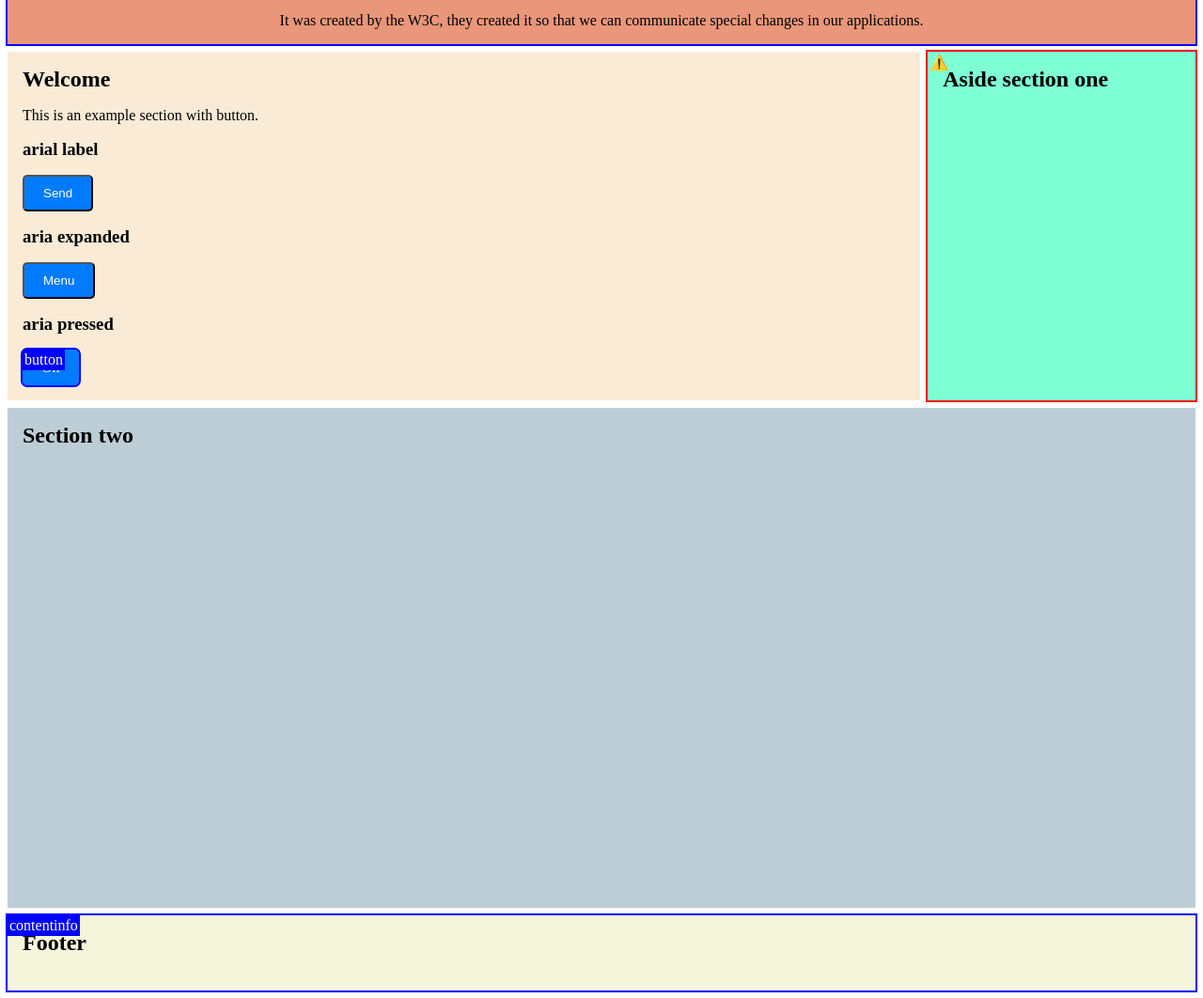
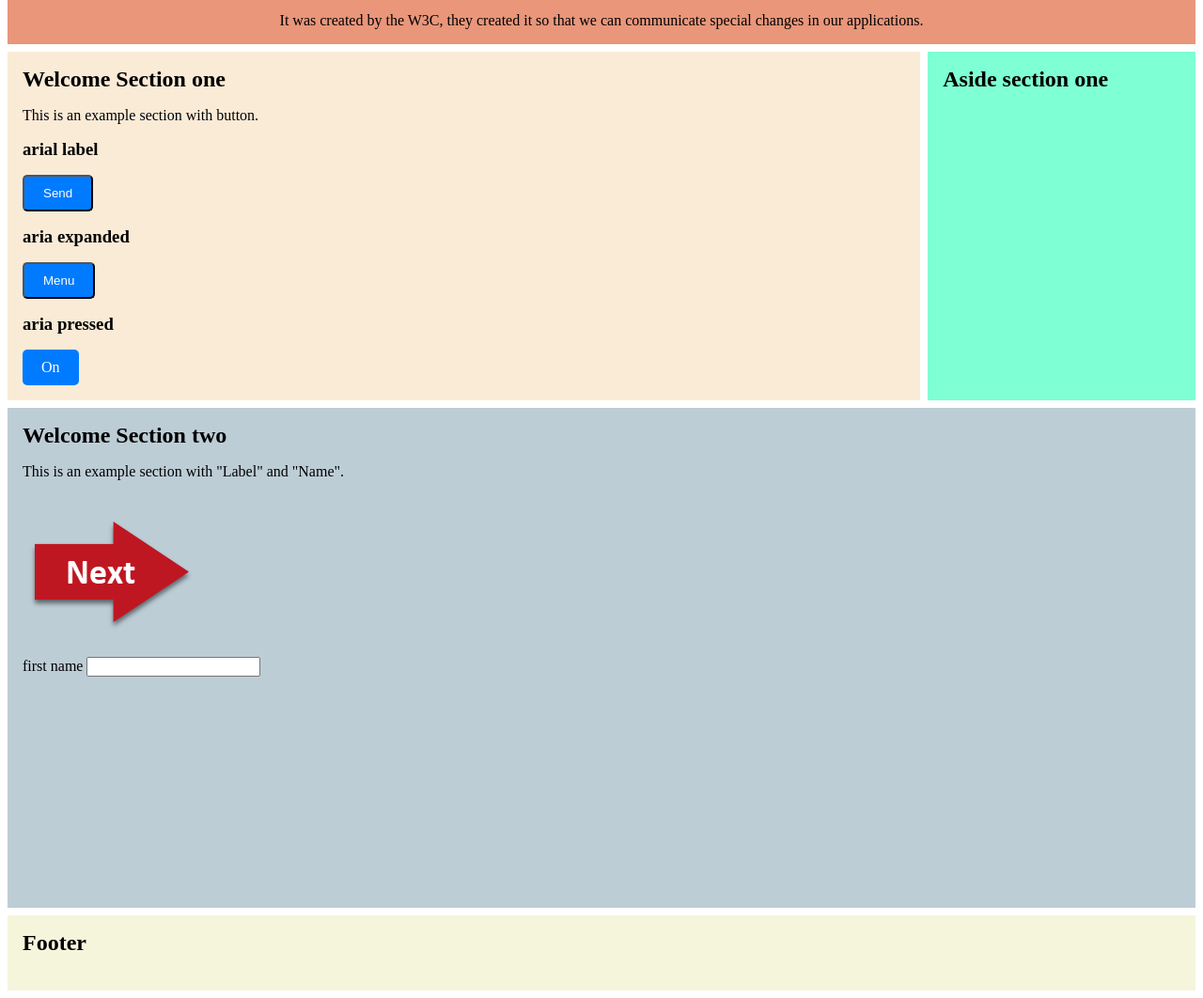
Before and after one commit to AddielQuintero/a11y-training, a website: page index.html in a window 1280 px wide. Shown: the part 160-1222 px from the top of the page at 94% size. Drawn offline with Linux system fonts and the light colour scheme.

Commit message:
fix: improve aria-roles detecting the element with invalid role

```diff
--- a/index.html
+++ b/index.html
@@ -39,7 +39,7 @@
       <section id="section-one">
         <div class="section-one_content">
           <div class="title">
-            <h2>Welcome</h2>
+            <h2>Welcome Section one</h2>
             <p>This is an example section with button.</p>
           </div>
 
@@ -69,16 +69,25 @@
       </section>
 
       <section id="section-two">
-        <h2>Section two</h2>
+        <h2>Welcome Section two</h2>
+        <p>This is an example section with "Label" and "Name".</p>
+        <br />
+        <div><img src="images/nx.png" alt="Next" /></div>
+        <br />
+        <div>
+          <label for="myinput">first name</label>
+          <input id="myinput" type="text" />
+          <!-- First name: <input type="text" title="First Name title"> -->
+        </div>
       </section>
     </main>
 
-    <footer role="contentinfo" class="footer">
+    <footer class="footer">
       <h2>Footer</h2>
     </footer>
 
     <script type="text/javascript" src="script/script.js"></script>
     <!-- <script type="text/javascript" src="script/landMarks.js"></script> -->
-    <script type="text/javascript" src="script/ariaRoles.js"></script>
+    <!-- <script type="text/javascript" src="script/aria-roles.js"></script> -->
   </body>
 </html>
--- a/script/ariaRoles.js
+++ b/script/aria-roles.js
@@ -71,6 +71,7 @@ Object.entries(roleCounts).forEach(([role, count]) => {
 
     elements.forEach((element) => {
       if (element.getAttribute('role') === role) {
+        console.error(`Element with invalid role '${role}':`, element);
         element.style.outline = '2px solid red'
         const positionStyle = window.getComputedStyle(element).position
         if (positionStyle === 'static') {
```
Also changed, not shown: images/nx.png (added).
